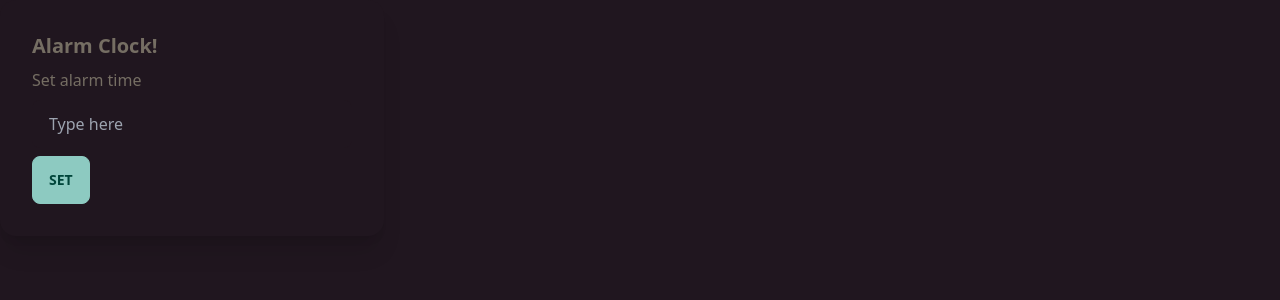
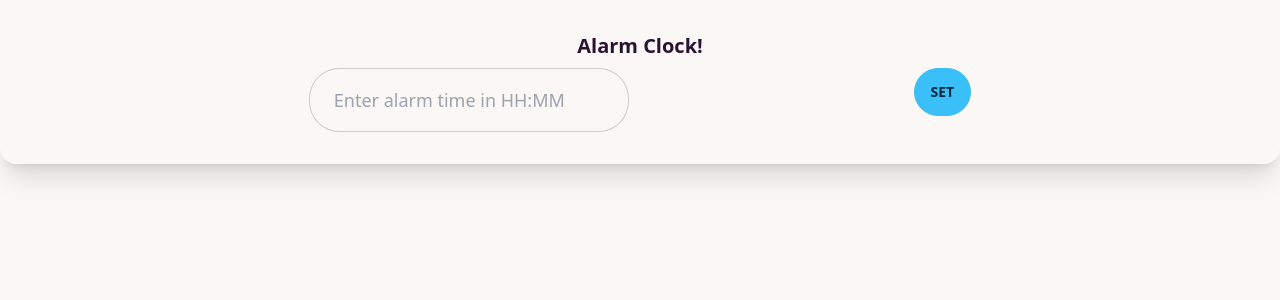
Before and after one commit to chaitanyakolluru/alarm-clock, a React (Vite) app: page / in a window 1280 px wide. Shown: the top 300 px of the page. Built offline with nearby package versions, Linux system fonts and the light colour scheme.

Commit message:
i think much better looking

```diff
--- a/src/App.tsx
+++ b/src/App.tsx
@@ -21,27 +21,26 @@ const App = () => {
   };
 
   return (
-    <div className="card w-96 bg-base-100 shadow-xl">
+    <div className="card w-screen bg-base-100 shadow-xl" data-theme="cupcake">
       <div className="card-body">
-        <h2 className="card-title">Alarm Clock!</h2>
-        <h4>Set alarm time</h4>
-        <div className="card-actions justify-end">
+        <h2 className="card-title justify-center">Alarm Clock!</h2>
+        <div className="card-actions justify-evenly">
           <input
             type="text"
-            placeholder="Type here"
-            className="input w-full max-w-xs"
+            placeholder="Enter alarm time in HH:MM"
+            className="input input-bordered input-ghost input-lg w-full max-w-xs"
             onChange={(e) => {
               setAlarmTime(e.target.value);
             }}
             value={alarmTime}
           />
-          <button className="btn btn-info" onClick={handleOnSet}>
+          <button className="btn btn-info justify-end" onClick={handleOnSet}>
             Set
           </button>
+        </div>
 
         {alarmSet && (timeForAlarm || <p>Alarm set!</p>)}
 
-          <p>
         {(timeForAlarm && (
           <>
             <img src="/alarm.png" alt="Alarm" />
@@ -51,8 +50,6 @@ const App = () => {
           </>
         )) ||
           ''}
-          </p>
-        </div>
       </div>
     </div>
   );
--- a/tailwind.config.cjs
+++ b/tailwind.config.cjs
@@ -6,6 +6,6 @@ module.exports = {
   },
   plugins: [require('daisyui')],
   daisyui: {
-    themes: ['coffee'],
+    themes: ['cupcake', 'cupcake'],
   },
 };
```
Lines whose indentation alone changed are shown as unchanged.
